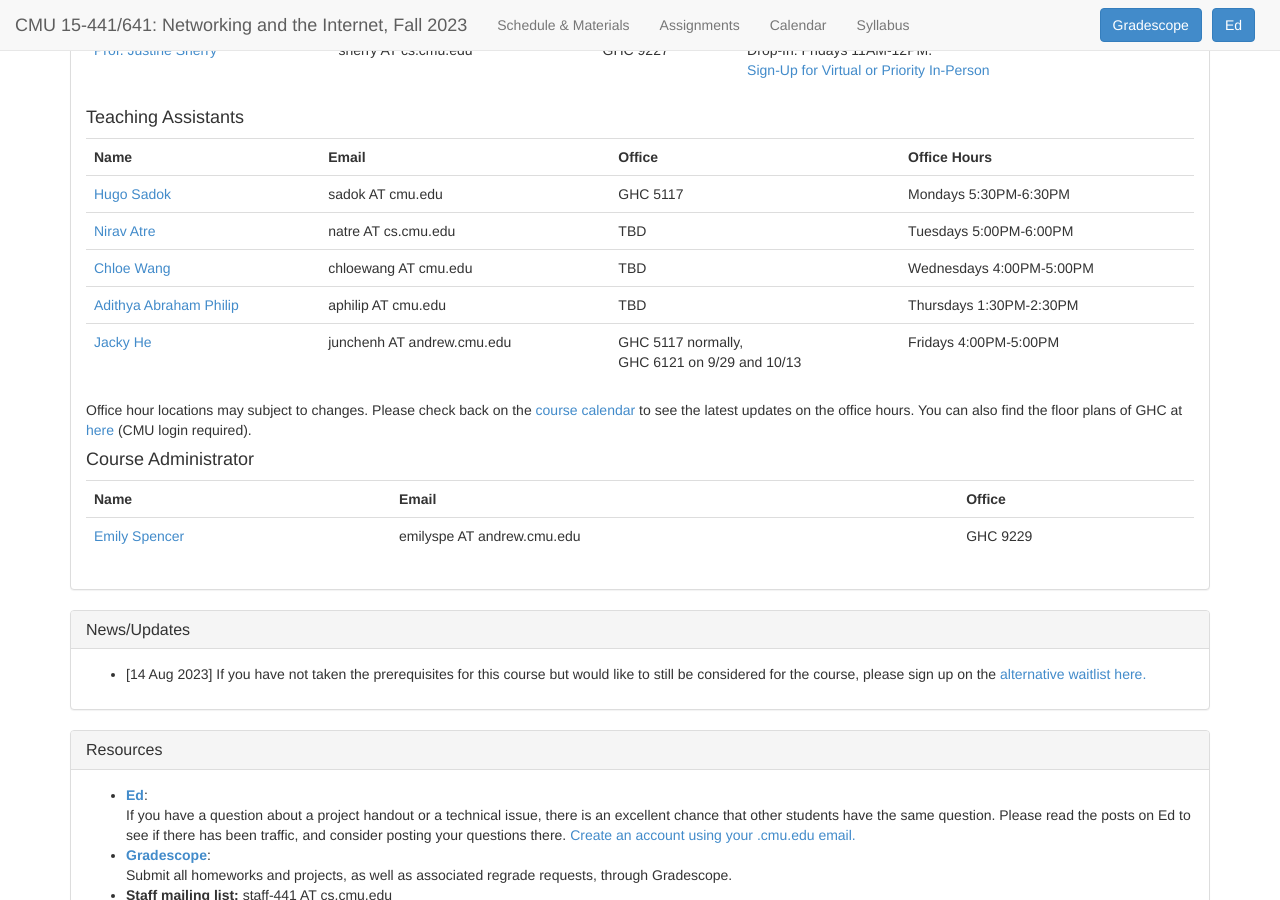
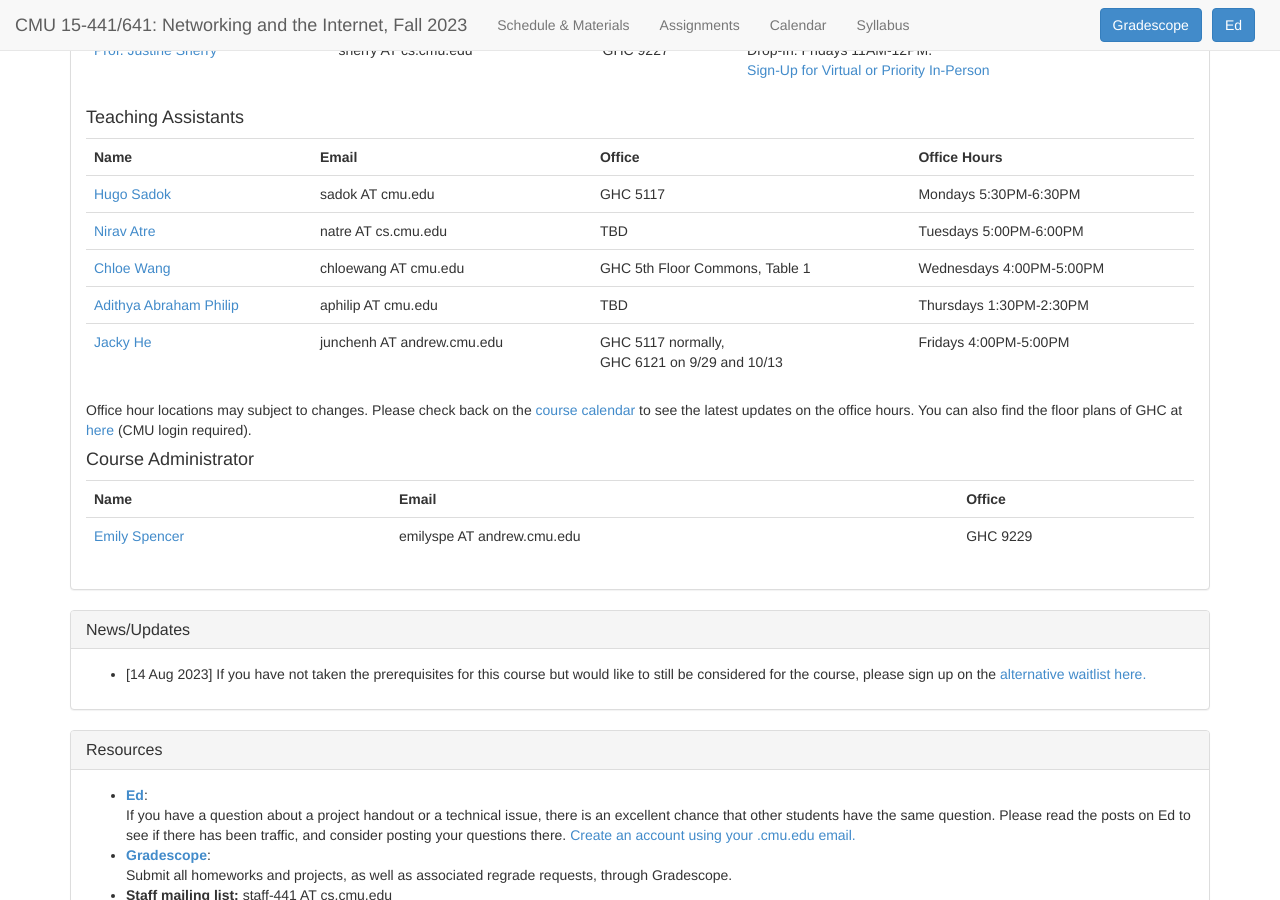
Before and after one commit to computer-networks/fa23, a Jekyll site: the page built from index.html, in a window 1280 px wide and 900 px high, scrolled down 671 px. Built offline with Jekyll 4.4.1, drawn with Linux system fonts in a browser that asks for light colours.

Commit message:
Update index.html
update chloe OH location

```diff
--- a/index.html
+++ b/index.html
@@ -103,7 +103,7 @@ title: CMU 15-441/641, Fall 2023 --- Home
       <tr>
         <td><a href="TBD">Chloe Wang</a></td>
         <td><span class="email">chloewang AT cmu.edu</span></td>
-        <td>TBD</td>
+        <td>GHC 5th Floor Commons, Table 1</td>
         <td>Wednesdays 4:00PM-5:00PM</td>
       </tr>
 
```
